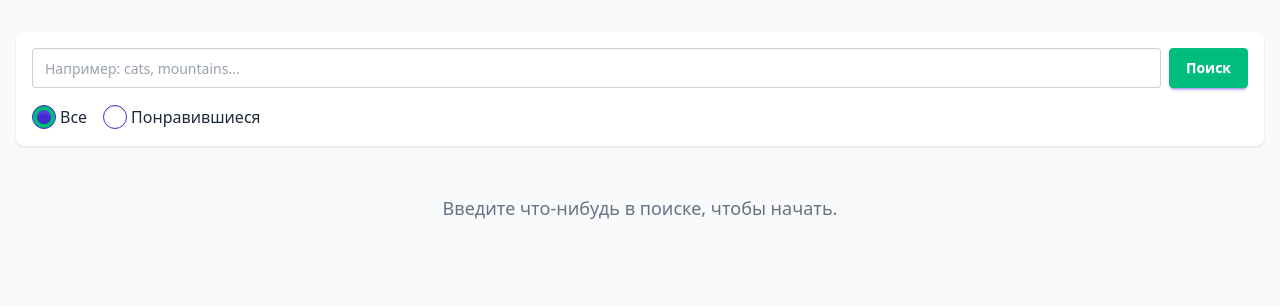
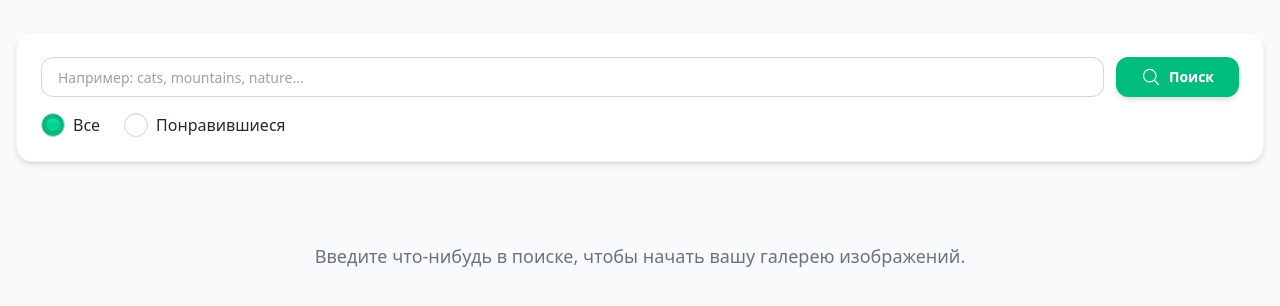
Before and after one commit to LIGECT/unsplash-vue-gallery, a Vue app in the folder my-gallery/: page / in a window 1280 px wide. Shown: the top 306 px of the page. Built offline with nearby package versions, Linux system fonts and the light colour scheme.

Commit message:
Style: Revamp image gallery design and UX

```diff
--- a/my-gallery/package.json
+++ b/my-gallery/package.json
@@ -11,6 +11,7 @@
   "dependencies": {
     "@heroicons/vue": "^2.2.0",
     "@tailwindcss/vite": "^4.1.7",
+    "@vueuse/motion": "^3.0.3",
     "axios": "^1.9.0",
     "daisyui": "^5.0.35",
     "tailwindcss": "^4.1.7",
--- a/my-gallery/src/App.vue
+++ b/my-gallery/src/App.vue
@@ -13,12 +13,11 @@ const currentQuery = ref("");
 const hasMoreImages = ref(true);
 
 async function fetchImages(query, page) {
-  // Устанавливаем isLoading в true только если это первая страница или если это новый запрос
   if (page === 1) {
     isLoading.value = true;
-    images.value = []; // Очищаем изображения при новом поиске
+    images.value = [];
   }
-  error.value = null; // Сбрасываем ошибку перед новым запросом
+  error.value = null;
   try {
     const results = await searchPhotos(query, page);
     if (page === 1) {
@@ -26,15 +25,13 @@ async function fetchImages(query, page) {
     } else {
       images.value = [...images.value, ...results];
     }
-    // Проверяем, есть ли еще изображения для загрузки
     hasMoreImages.value = results.length > 0;
   } catch (e) {
     console.error("Ошибка при поиске фотографий:", e);
     error.value =
       "Не удалось загрузить изображения. Возможно, проблемы с сетью или API. Пожалуйста, попробуйте снова.";
-    hasMoreImages.value = false; // При ошибке считаем, что больше изображений нет
+    hasMoreImages.value = false;
   } finally {
-    // Сбрасываем isLoading после завершения запроса (успешного или с ошибкой)
     if (page === 1) {
       isLoading.value = false;
     }
@@ -43,8 +40,9 @@ async function fetchImages(query, page) {
 
 async function onSearch(query) {
   if (!query) {
-    images.value = []; // Очищаем список, если запрос пустой
-    hasMoreImages.value = false; // Нет смысла загружать еще, если нет запроса
+    images.value = [];
+    hasMoreImages.value = false;
+    error.value = null;
     return;
   }
   currentQuery.value = query;
@@ -54,23 +52,19 @@ async function onSearch(query) {
 }
 
 async function loadMoreImages() {
-  // Проверяем, идет ли уже загрузка или нет больше изображений для загрузки
   if (isLoading.value || !hasMoreImages.value) {
     return;
   }
-  // Устанавливаем isLoading в true только для дозагрузки (чтобы не перекрывать текущие изображения)
   isLoading.value = true;
   currentPage.value++;
   await fetchImages(currentQuery.value, currentPage.value);
-  isLoading.value = false; // Сбрасываем isLoading после дозагрузки
+  isLoading.value = false;
 }
 
 function handleScroll() {
   const { scrollTop, scrollHeight, clientHeight } = document.documentElement;
-  // Проверяем, находится ли пользователь почти внизу страницы
-  // и есть ли текущий запрос, не идет ли уже загрузка и есть ли еще изображения
   if (
-    scrollTop + clientHeight >= scrollHeight - 100 &&
+    scrollTop + clientHeight >= scrollHeight - 300 &&
     currentQuery.value &&
     !isLoading.value &&
     hasMoreImages.value
@@ -107,26 +101,29 @@ const filteredImages = computed(() => {
 
 <template>
   <div
-    class="container mx-auto px-4 py-8 font-sans text-base leading-relaxed bg-gray-50 min-h-screen"
+    class="min-h-screen bg-gray-50 text-gray-800 font-sans leading-relaxed flex flex-col items-center"
   >
+    <div class="container mx-auto px-4 py-8 max-w-7xl w-full">
       <SearchBar @search="onSearch" @filterChange="onFilterChange" />
 
       <div
         v-if="isLoading && currentPage === 1"
-      class="flex justify-center items-center py-10"
+        class="flex flex-col items-center justify-center py-20"
       >
-      <span class="loading loading-spinner loading-lg text-emerald-500"></span>
-      <p class="ml-4 text-gray-800 text-lg">Загрузка изображений...</p>
+        <span
+          class="loading loading-spinner loading-lg text-emerald-500"
+        ></span>
+        <p class="mt-4 text-lg text-gray-800">Загрузка изображений...</p>
       </div>
 
       <div
         v-else-if="error"
-      class="alert alert-error shadow-lg mt-4 mx-auto max-w-xl"
+        class="alert alert-error shadow-lg mt-8 max-w-2xl mx-auto rounded-lg"
       >
         <div>
           <svg
             xmlns="http://www.w3.org/2000/svg"
-          class="stroke-current flex-shrink-0 h-6 w-6"
+            class="stroke-current flex-shrink-0 h-6 w-6 text-white"
             fill="none"
             viewBox="0 0 24 24"
           >
@@ -137,41 +134,49 @@ const filteredImages = computed(() => {
               d="M10 14l2-2m0 0l2-2m-2 2l-2-2m2 2l2 2m7-2a9 9 0 11-18 0 9 9 0 0118 0z"
             />
           </svg>
-        <span>{{ error }}</span>
+          <span class="text-white">{{ error }}</span>
         </div>
       </div>
 
       <div
-      v-else-if="filteredImages.length === 0 && !isLoading && currentQuery"
-      class="text-center text-gray-500 text-lg py-4"
+        v-else-if="
+          filteredImages.length === 0 && !isLoading && currentQuery && !error
+        "
+        class="text-center text-gray-500 text-lg py-12"
       >
-      По вашему запросу "{{ currentQuery }}" изображений не найдено. Попробуйте
-      другой запрос.
-    </div>
-    <div
-      v-else-if="filteredImages.length === 0 && !isLoading && !currentQuery"
-      class="text-center text-gray-500 text-lg py-4"
-    >
-      Введите что-нибудь в поиске, чтобы начать.
+        По вашему запросу "<span class="font-medium text-gray-800">{{
+          currentQuery
+        }}</span
+        >" изображений не найдено. Попробуйте другой запрос.
       </div>
 
-    <ImageList v-else :images="filteredImages" />
+      <div
+        v-else-if="
+          filteredImages.length === 0 && !isLoading && !currentQuery && !error
+        "
+        class="text-center text-gray-500 text-lg py-12"
+      >
+        Введите что-нибудь в поиске, чтобы начать вашу галерею изображений.
+      </div>
+
+      <ImageList v-else :images="filteredImages" class="mt-8" />
 
       <div
         v-if="isLoading && currentPage > 1"
-      class="flex justify-center items-center py-4"
+        class="flex flex-col items-center justify-center py-8"
       >
         <span class="loading loading-dots loading-lg text-emerald-500"></span>
-      <p class="ml-2 text-gray-800 text-md">
+        <p class="mt-2 text-md text-gray-800">
           Загрузка новой порции изображений...
         </p>
       </div>
 
       <div
         v-if="!hasMoreImages && filteredImages.length > 0 && !isLoading"
-      class="text-center text-gray-500 text-lg py-4"
+        class="text-center text-gray-500 text-lg py-8"
       >
         Больше изображений нет.
       </div>
     </div>
+  </div>
 </template>
--- a/my-gallery/src/components/ImageList.vue
+++ b/my-gallery/src/components/ImageList.vue
@@ -1,12 +1,22 @@
 <script setup>
 import ImageCard from "./ImageCard.vue";
+
 const props = defineProps({
   images: Array,
 });
 </script>
 
 <template>
-  <div class="grid grid-cols-1 sm:grid-cols-2 md:grid-cols-3 gap-4 p-4">
-    <ImageCard v-for="image in images" :key="image.id" :image="image" />
+  <div
+    class="grid grid-cols-1 sm:grid-cols-2 md:grid-cols-3 lg:grid-cols-4 gap-6 p-4 md:p-6"
+  >
+    <ImageCard
+      v-for="(image, index) in images"
+      :key="image.id"
+      :image="image"
+      v-motion
+      :initial="{ opacity: 0, y: 50 }"
+      :enter="{ opacity: 1, y: 0, transition: { delay: index * 50 } }"
+    />
   </div>
 </template>
--- a/my-gallery/src/components/SearchBar.vue
+++ b/my-gallery/src/components/SearchBar.vue
@@ -1,65 +1,66 @@
 <script setup>
 import { ref, defineEmits } from "vue";
+import { MagnifyingGlassIcon } from "@heroicons/vue/24/outline";
 
 const query = ref("");
-const filter = ref("all"); // Изначально выбран фильтр "all"
+const filter = ref("all");
 const emit = defineEmits(["search", "filterChange"]);
 
-/**
- * Обрабатывает событие поиска.
- * Если строка запроса не пустая, испускает событие 'search'.
- */
 function onSearch() {
   if (query.value.trim()) {
     emit("search", query.value.trim());
   }
 }
 
-/**
- * Обрабатывает изменение фильтра.
- * Испускает событие 'filterChange' с текущим значением фильтра.
- */
 function onFilterChange() {
   emit("filterChange", filter.value);
 }
 </script>
 
 <template>
-  <div class="flex flex-col gap-4 mb-8 p-4 bg-white rounded-lg shadow-sm">
-    <div class="flex gap-2">
+  <div
+    class="flex flex-col gap-4 mb-8 p-6 bg-white rounded-2xl shadow-md border border-gray-100"
+  >
+    <div class="flex flex-col sm:flex-row gap-3">
       <input
         v-model="query"
         @keyup.enter="onSearch"
-        class="input input-bordered flex-grow text-gray-800 placeholder-gray-400 focus:border-emerald-500 focus:ring-1 focus:ring-emerald-500 transition-all duration-200"
-        placeholder="Например: cats, mountains..."
+        class="input input-bordered flex-grow text-gray-200 placeholder-gray-400 focus:outline-none focus:border-emerald-500 focus:ring-2 focus:ring-emerald-200 rounded-xl px-4 py-3 transition-all duration-300 border-gray-300 **bg-white**"
+        placeholder="Например: cats, mountains, nature..."
       />
       <button
         @click="onSearch"
-        class="btn btn-primary bg-emerald-500 border-emerald-500 text-white hover:bg-emerald-600 hover:border-emerald-600 transition-all duration-200"
+        class="btn bg-emerald-500 border border-emerald-500 text-white hover:bg-emerald-600 hover:border-emerald-600 rounded-xl px-6 py-3 flex items-center justify-center gap-2 transition-all duration-300 shadow-md"
       >
-        Поиск
+        <MagnifyingGlassIcon class="h-5 w-5" />
+        <span class="hidden sm:inline">Поиск</span>
       </button>
     </div>
-    <div class="flex gap-4 items-center text-gray-800">
-      <label class="cursor-pointer flex items-center">
+
+    <div class="flex gap-6 items-center text-gray-800 text-base">
+      <label class="cursor-pointer flex items-center group">
         <input
           type="radio"
           value="all"
           v-model="filter"
           @change="onFilterChange"
-          class="radio radio-primary mr-1 checked:bg-emerald-500"
+          class="radio radio-success mr-2 checked:bg-emerald-500 border-gray-300 group-hover:border-emerald-500 transition-all duration-200"
         />
-        Все
+        <span class="group-hover:text-emerald-500 transition-all duration-200"
+          >Все</span
+        >
       </label>
-      <label class="cursor-pointer flex items-center">
+      <label class="cursor-pointer flex items-center group">
         <input
           type="radio"
           value="liked"
           v-model="filter"
           @change="onFilterChange"
-          class="radio radio-primary mr-1 checked:bg-emerald-500"
+          class="radio radio-success mr-2 checked:bg-emerald-500 border-gray-300 group-hover:border-emerald-500 transition-all duration-200"
         />
-        Понравившиеся
+        <span class="group-hover:text-emerald-500 transition-all duration-200"
+          >Понравившиеся</span
+        >
       </label>
     </div>
   </div>
```
Also changed, not shown: my-gallery/src/components/ImageCard.vue (+38 -22 lines), my-gallery/src/main.js (+6 -1 lines), 1 other file (tests, documents, lock files or other folders). Lines whose indentation alone changed are shown as unchanged.
